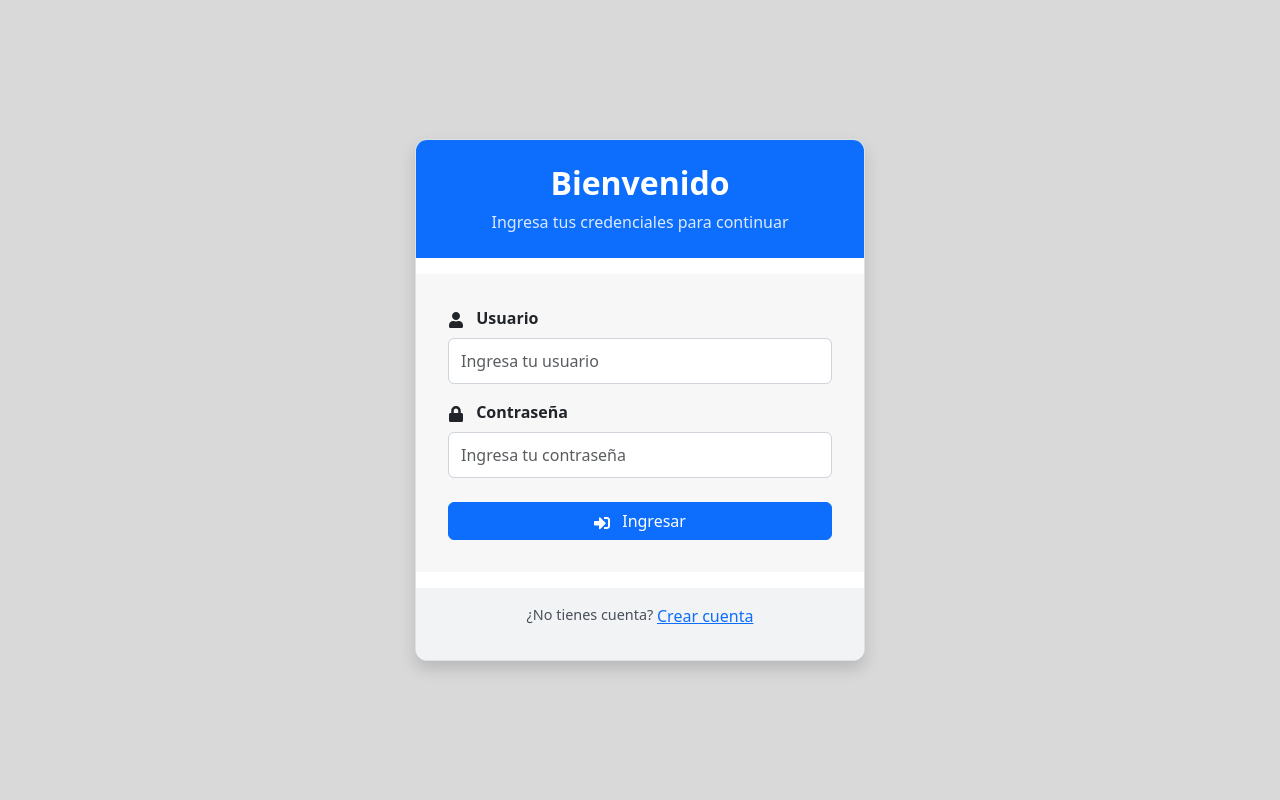
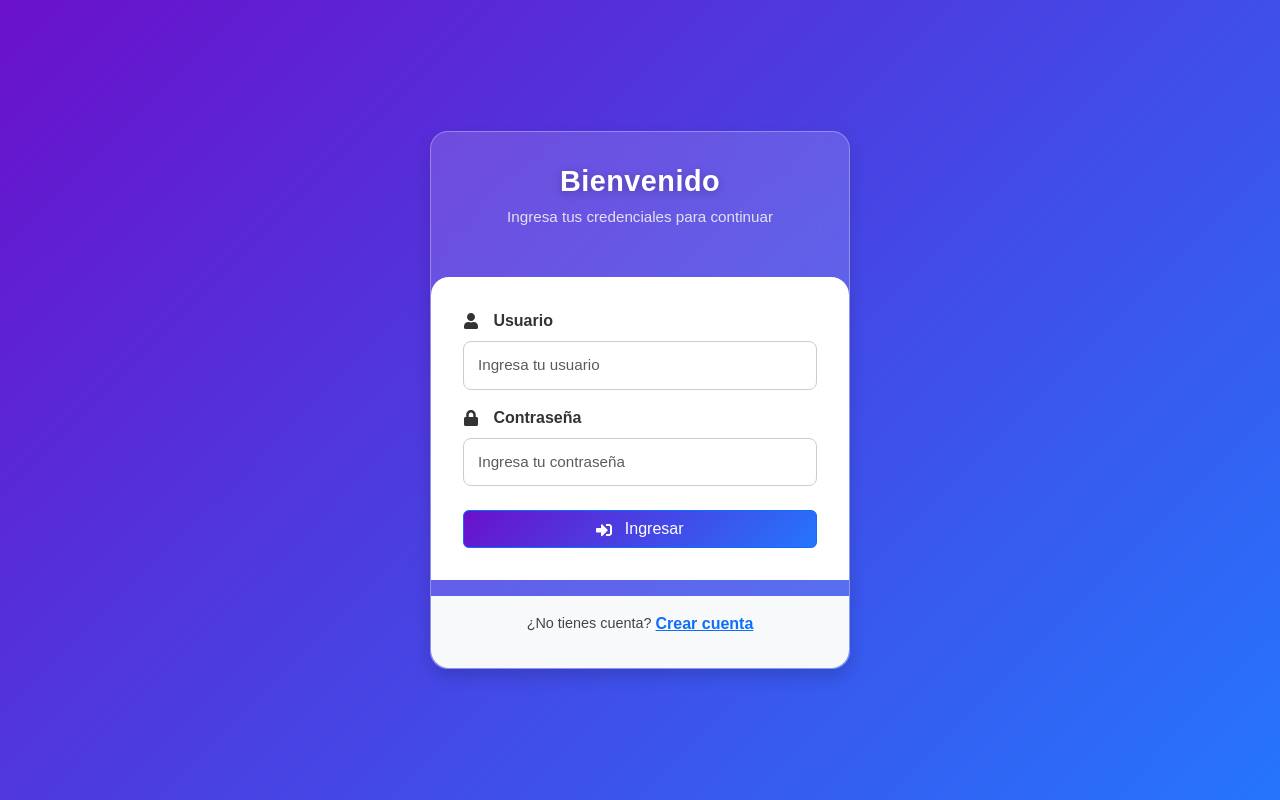
Before and after one commit to Josaftbck/LexicoAU, a React app in the folder frontend/: page /login in a window 1280 px wide. Built offline with nearby package versions, Linux system fonts and the light colour scheme; the HTML template or start-up script is replaced by a standard one.

Commit message:
se mejoro la interactividad y vista de los formularios

```diff
--- a/frontend/src/Components/LOG/Login.css
+++ b/frontend/src/Components/LOG/Login.css
@@ -1,109 +1,203 @@
-/* Login.css - Estilo neutro tipo Bootstrap */
+/* 🌐 Login.css — Estilo moderno, interactivo y responsivo */
+
+:root {
+  --primary-color: #6a11cb;
+  --secondary-color: #2575fc;
+  --bg-gradient: linear-gradient(135deg, var(--primary-color), var(--secondary-color));
+}
+
+/* ======= CONTENEDOR PRINCIPAL ======= */
 .login-container {
   min-height: 100vh;
-  background-color: #dad9d9; /* gris claro */
+  background: var(--bg-gradient);
   display: flex;
   align-items: center;
   justify-content: center;
-  padding: 2rem;
+  overflow: hidden;
+  font-family: "Poppins", sans-serif;
+  transition: all 0.6s ease-in-out;
 }
 
+/* ======= TARJETA ======= */
 .login-card {
-  border: 1px solid #dee2e6;
-  border-radius: 12px;
-  background-color: #ffffff;
-  box-shadow: 0 6px 20px rgba(0, 0, 0, 0.05);
-  max-width: 450px;
+  background: rgba(255, 255, 255, 0.15);
+  border: 1px solid rgba(255, 255, 255, 0.3);
+  backdrop-filter: blur(20px);
+  border-radius: 18px;
+  box-shadow: 0 15px 35px rgba(0, 0, 0, 0.1);
+  max-width: 420px;
   width: 100%;
-  overflow: hidden;
+  transition: transform 0.4s ease, box-shadow 0.4s ease;
+  animation: fadeIn 0.8s ease;
 }
 
+.login-card:hover {
+  transform: translateY(-5px);
+  box-shadow: 0 20px 45px rgba(0, 0, 0, 0.15);
+}
+
+/* ======= ENCABEZADO ======= */
 .login-header {
-  background-color: #0d6efd; /* azul Bootstrap */
-  color: white;
-  padding: 1.5rem;
+  background: transparent;
+  color: #fff;
   text-align: center;
+  padding: 2rem 1rem 1rem 1rem;
 }
 
 .login-header h2 {
-  font-weight: 600;
-  margin-bottom: 0.5rem;
+  font-weight: 700;
+  letter-spacing: 0.5px;
+  font-size: 1.8rem;
+  text-shadow: 0 2px 8px rgba(0, 0, 0, 0.25);
 }
 
 .login-header p {
-  opacity: 0.85;
-  margin-bottom: 0;
+  font-size: 0.95rem;
+  color: #f1f1f1;
+  opacity: 0.9;
+  margin-top: 0.4rem;
 }
 
+/* ======= CUERPO ======= */
 .login-body {
+  background: #ffffff;
   padding: 2rem;
-  background-color: rgb(247, 247, 247);
+  border-radius: 18px 18px 0 0;
+  animation: slideUp 0.6s ease;
 }
 
 .login-form .form-group {
-  margin-bottom: 1.5rem;
+  margin-bottom: 1.4rem;
 }
 
 .login-form .form-label {
   font-weight: 600;
-  color: #212529;
+  color: #333;
+  display: flex;
+  align-items: center;
+  gap: 0.4rem;
 }
 
 .login-form .form-control {
-  border: 1px solid #ced4da;
-  border-radius: 6px;
-  padding: 10px 12px;
-  transition: all 0.3s;
+  border: 1px solid #ccc;
+  border-radius: 8px;
+  padding: 12px 14px;
+  font-size: 0.95rem;
+  transition: all 0.3s ease;
 }
 
 .login-form .form-control:focus {
-  border-color: #0d6efd;
-  box-shadow: 0 0 0 0.25rem rgba(13, 110, 253, 0.25);
+  border-color: var(--secondary-color);
+  box-shadow: 0 0 0 0.25rem rgba(101, 140, 255, 0.25);
+  transform: scale(1.02);
 }
 
+/* ======= BOTÓN ======= */
+.btn-success,
 .login-btn {
-  background-color: #0d6efd;
+  background: var(--bg-gradient);
   border: none;
-  border-radius: 6px;
-  padding: 10px;
+  border-radius: 10px;
+  padding: 12px;
   color: white;
   font-weight: 600;
   width: 100%;
-  transition: all 0.3s;
+  transition: all 0.3s ease;
+  position: relative;
+  overflow: hidden;
 }
 
-.login-btn:hover {
-  background-color: #0b5ed7;
-  box-shadow: 0 4px 10px rgba(0, 0, 0, 0.08);
-  transform: translateY(-1px);
+.btn-success::after,
+.login-btn::after {
+  content: "";
+  position: absolute;
+  top: 0;
+  left: -75%;
+  width: 50%;
+  height: 100%;
+  background: rgba(255, 255, 255, 0.2);
+  transform: skewX(-25deg);
+  transition: left 0.6s ease;
 }
 
-.error-message {
-  color: #dc3545;
-  font-size: 0.9rem;
-  margin-top: 0.5rem;
-  animation: fadeIn 0.3s ease-in-out;
+.btn-success:hover::after,
+.login-btn:hover::after {
+  left: 125%;
 }
 
-@keyframes fadeIn {
-  from { opacity: 0; transform: translateY(-5px); }
-  to { opacity: 1; transform: translateY(0); }
+.btn-success:hover,
+.login-btn:hover {
+  transform: translateY(-2px);
+  box-shadow: 0 8px 18px rgba(0, 0, 0, 0.2);
 }
 
+/* ======= ALERTAS ======= */
+.alert {
+  animation: fadeIn 0.5s ease;
+  border-radius: 10px;
+  font-size: 0.9rem;
+}
+
+/* ======= FOOTER ======= */
 .login-footer {
   text-align: center;
-  padding: 1rem;
+  padding: 1rem 0;
   font-size: 0.9rem;
-  background-color: #f1f3f5;
-  color: #495057;
+  color: #444;
+  background: #f8f9fa;
+  border-radius: 0 0 18px 18px;
+  transition: all 0.3s ease;
 }
 
-.login-footer a {
-  color: #0d6efd;
-  text-decoration: none;
-  font-weight: 500;
+.login-footer button {
+  color: var(--secondary-color);
+  font-weight: 600;
+  background: none;
+  border: none;
+  text-decoration: underline;
+  cursor: pointer;
+  transition: color 0.3s ease;
 }
 
-.login-footer a:hover {
-  text-decoration: underline;
+.login-footer button:hover {
+  color: var(--primary-color);
 }
+
+/* ======= ANIMACIONES ======= */
+@keyframes fadeIn {
+  from {
+    opacity: 0;
+    transform: scale(0.98);
+  }
+  to {
+    opacity: 1;
+    transform: scale(1);
+  }
+}
+
+@keyframes slideUp {
+  from {
+    opacity: 0;
+    transform: translateY(15px);
+  }
+  to {
+    opacity: 1;
+    transform: translateY(0);
+  }
+}
+
+/* ======= TRANSICIÓN LOGIN ↔ REGISTER ======= */
+.login-container.transitioning .login-card {
+  transform: rotateY(180deg);
+  transition: transform 0.6s ease;
+}
+
+@media (max-width: 480px) {
+  .login-card {
+    margin: 0 1rem;
+  }
+
+  .login-header h2 {
+    font-size: 1.5rem;
+  }
+}
```
